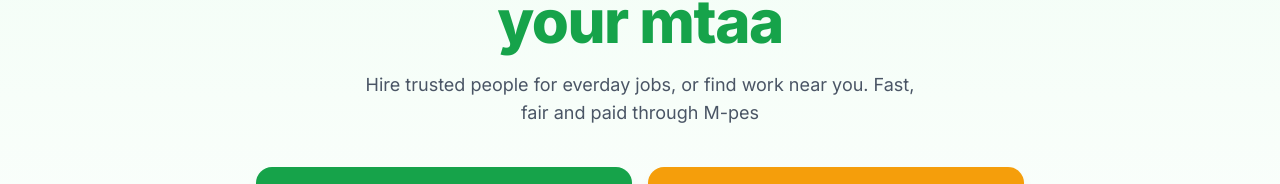
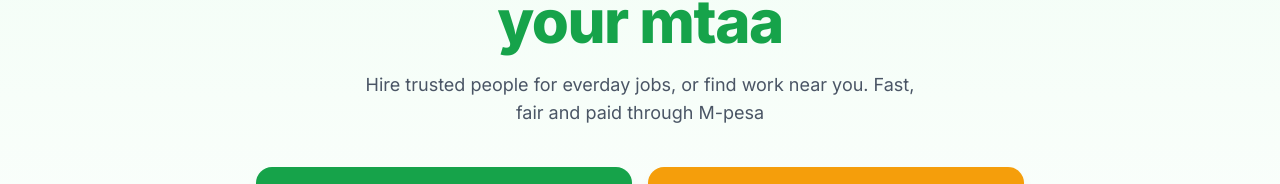
Before and after one commit to owinogabriel/kibarua-mtaani, a Next.js app: page / in a window 1280 px wide. Shown: the part 270-454 px from the top of the page. Built offline with nearby package versions, Linux system fonts and the light colour scheme.

Commit message:
chore:modified

```diff
--- a/components/Hero.tsx
+++ b/components/Hero.tsx
@@ -15,7 +15,7 @@ export default function Hero() {
 
         <p className="mx-auto mt-5 max-w-xl text-lg text-gray-600">
           Hire trusted people for everday jobs, or find work near you. Fast,
-          fair and paid through M-pes
+          fair and paid through M-pesa
         </p>
 
         {/* The two-way split */}
```
